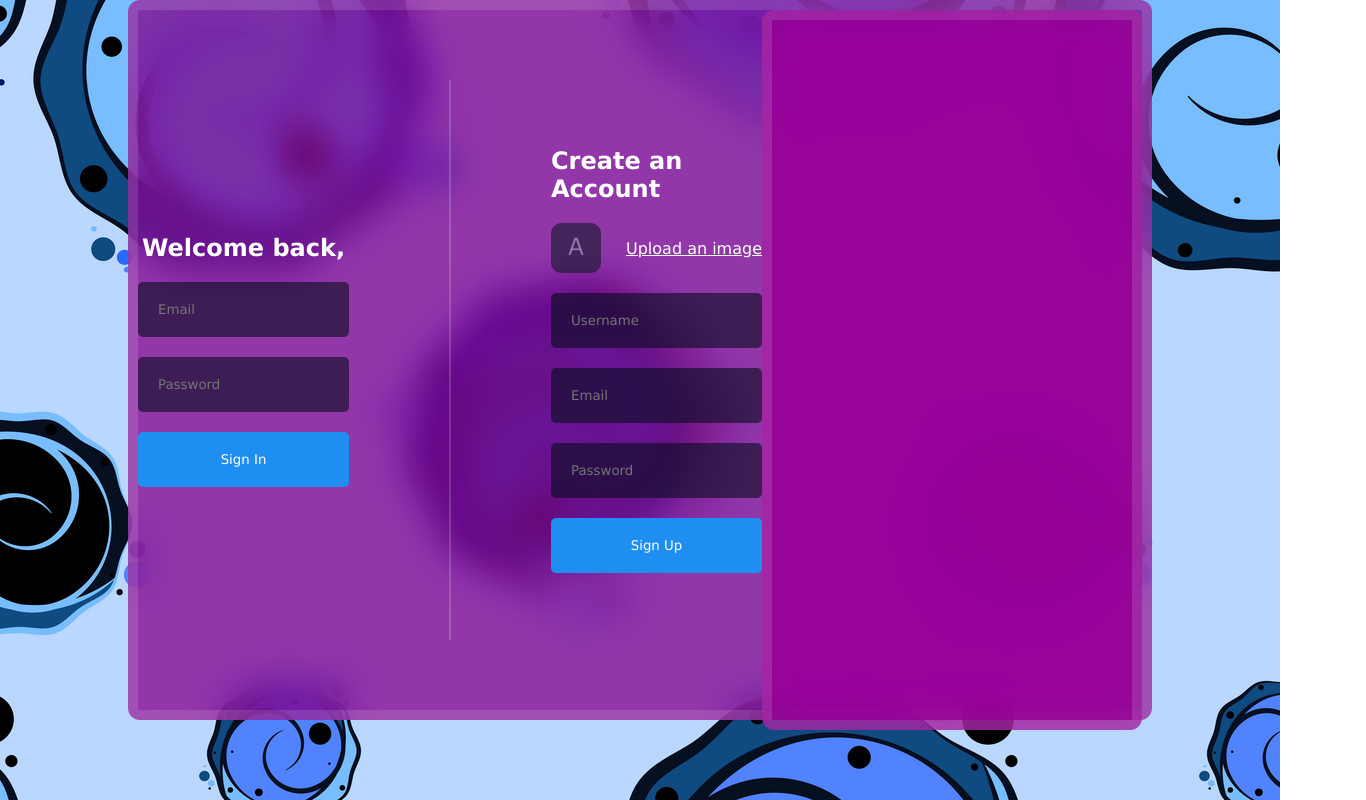
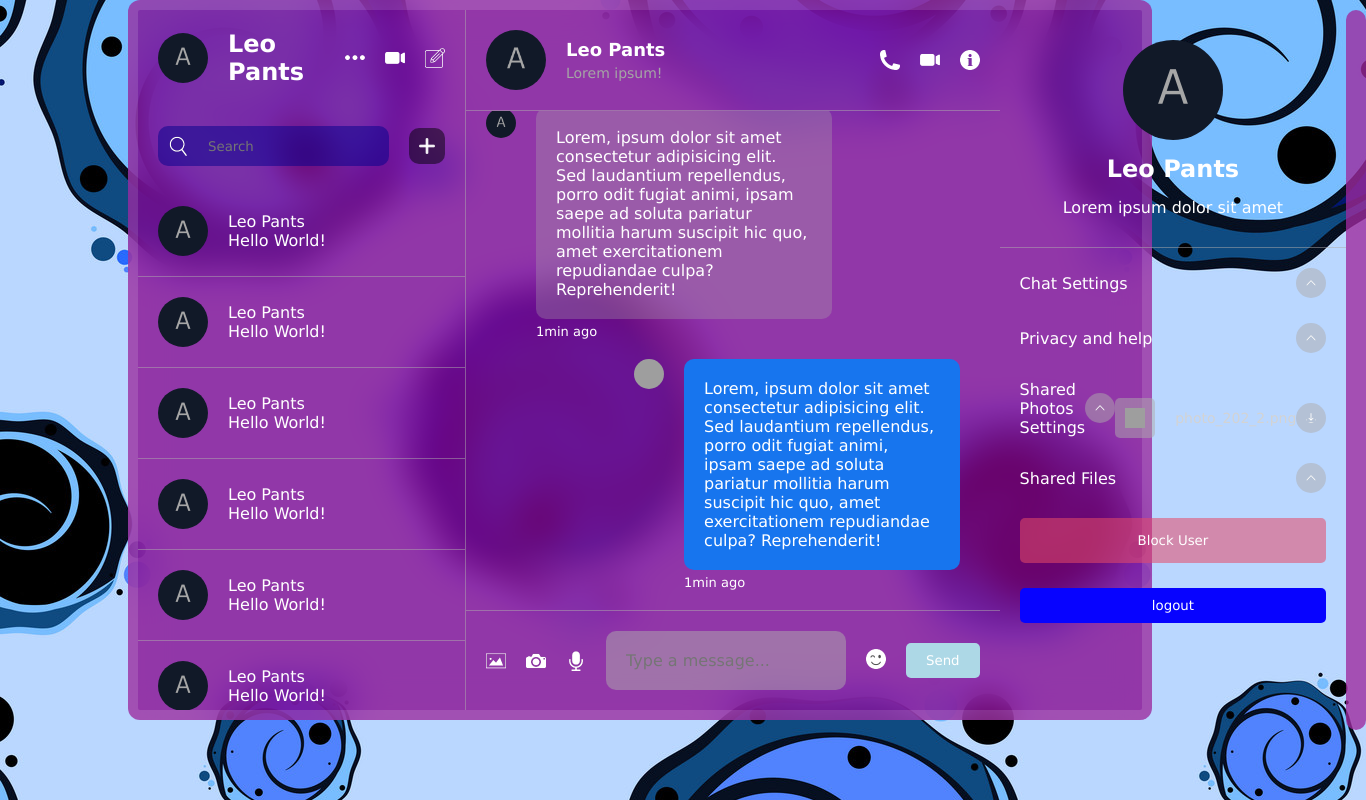
Before and after one commit to leopantsulaia/chat-app, a React (Vite) app: page / in a window 1280 px wide. Shown: the whole page, 1366 px wide, since content can reach past the window. Built offline with nearby package versions, Linux system fonts and the light colour scheme; grey boxes are pictures that could not be loaded.

Commit message:
after several months

```diff
--- a/src/App.jsx
+++ b/src/App.jsx
@@ -5,7 +5,7 @@ import Login from "./components/login/login";
 import Notification from "./components/notification/Notification";
 
 const App = () => {
-	const user = false;
+	const user = true;
 	return (
 		<div className='container'>
 			{user ? (
--- a/src/components/login/Login.jsx
+++ b/src/components/login/Login.jsx
@@ -29,6 +29,7 @@ const Login = () => {
 
 	const handleRegister = async e => {
 		e.preventDefault();
+		toast.warn("Hello")
 		setLoading(true);
 		const formData = new FormData(e.target);
 
```
Also changed, not shown: src/components/addUser/addUser.css (added), src/components/addUser/addUser.jsx (added).
